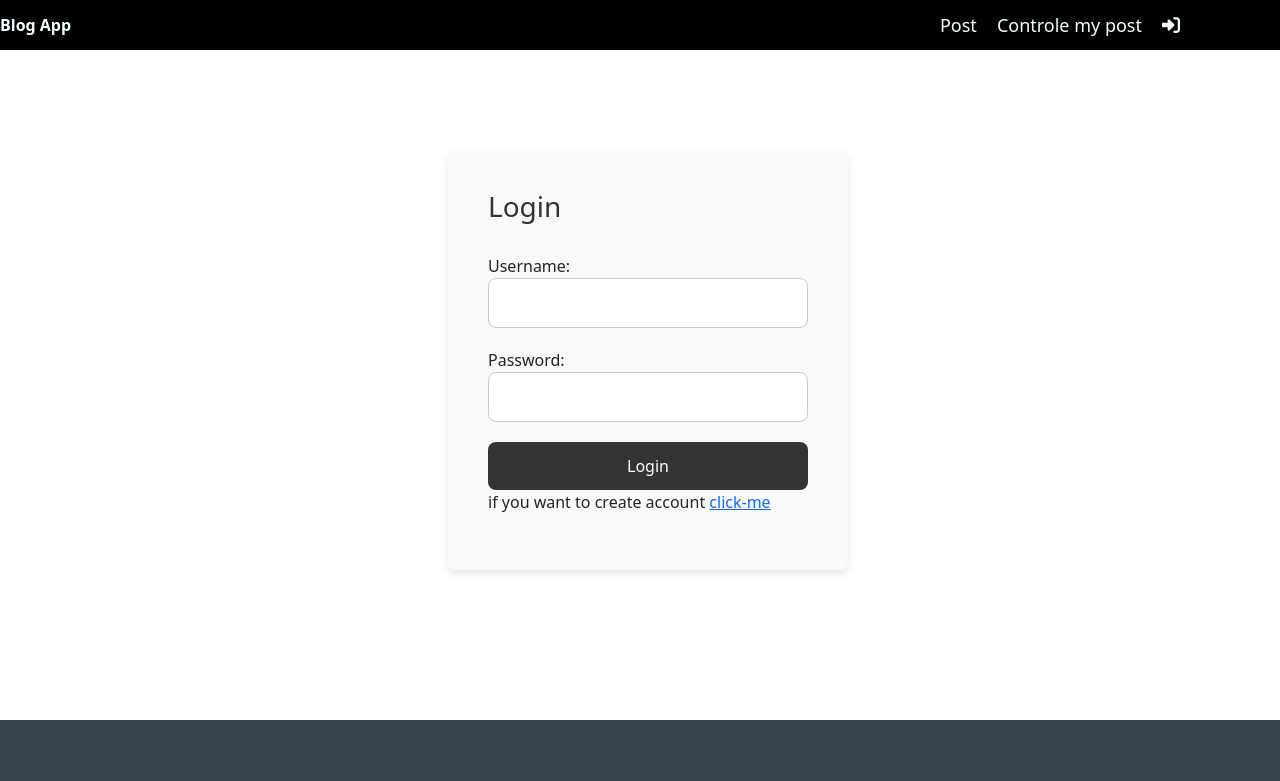
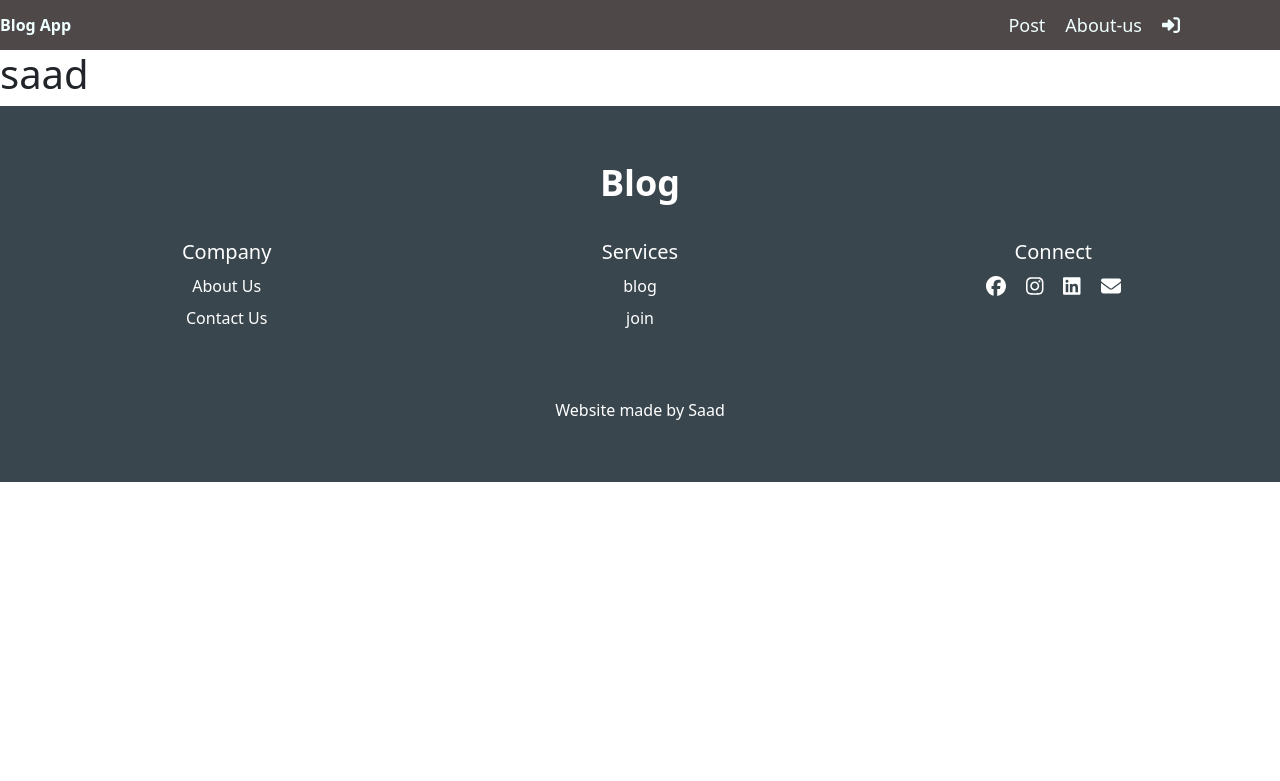
Before and after one commit to saad942/BlogPost, a React (Create React App) app in the folder my-app/: page / in a window 1280 px wide. Shown: the top 781 px of the page. Built offline with nearby package versions, Linux system fonts and the light colour scheme.

Commit message:
work for handlle foter and tokn

```diff
--- a/my-app/src/App.js
+++ b/my-app/src/App.js
@@ -8,7 +8,7 @@ import Home from './home/home';
 import Profil from './profil/profil';
 import React, { useEffect } from 'react';
 import Enregister from './Enregister/enregister';
-
+import Front from './Front/front';
 function App() {
   useEffect(() => {
     // Load Botpress Web Chat Scripts
@@ -38,16 +38,18 @@ function App() {
     <div className="App">
     <Router>
       <Nav />
+      <Routes>
+      <Route path="/"element={<><Front /><Footer /> </>}/>
 
-        <Routes>
+        <Route path="/login"element={<><Login /><Footer /> </>}/>
+        <Route path="/regestry" element={<>  <Regestry />  <Footer /></>}/>
+
+        {/* Routes without Footer */}
         <Route path="/Controle" element={<Controle />} />
-          <Route path="/" element={<Login />} />
-          <Route path="/regestry" element={<Regestry />} />
         <Route path="/enregiter" element={<Enregister />} />
         <Route path="/home" element={<Home />} />
         <Route path="/profile" element={<Profil />} />
       </Routes>
-        <Footer />
     </Router>
   </div>
   );
--- a/my-app/src/Enregister/enregister.js
+++ b/my-app/src/Enregister/enregister.js
@@ -6,12 +6,17 @@ const RegisteredPosts = () => {
   const [posts, setPosts] = useState([]);
   // const post = JSON.parse(localStorage.getItem('post'));
   const user = JSON.parse(localStorage.getItem('user'));
+  const token = localStorage.getItem('token');
+
 
   useEffect(() => {
     const fetchPosts = async () => {
       if (user ) {
         try {
-          const response = await axios.get(`http://localhost:3002/user/enr/${user.id}`);
+          const response = await axios.get(`http://localhost:3002/user/enr/${user.id}`,{
+             headers: {
+            'Authorization': ` ${token}` // Fix Authorization header
+        }});
           setPosts(response.data);
         } catch (error) {
           console.error('Error fetching registered posts:', error);
--- /dev/null
+++ b/my-app/src/Front/front.js
@@ -0,0 +1,5 @@
+export default function Front(){
+    return(<div>
+        <h1>saad</h1>
+    </div>)
+}
--- a/my-app/src/nav/nav.css
+++ b/my-app/src/nav/nav.css
@@ -5,7 +5,7 @@
 
 .navbar {
     display: flex;
-    background-color: black;
+    background-color: rgb(78, 72, 72);
     height: 50px;
     align-items: center;
     color: azure;
--- a/my-app/src/nav/nav.js
+++ b/my-app/src/nav/nav.js
@@ -18,11 +18,12 @@ export default function Nav() {
                 {!token ? (
                     <>
                        <span onClick={() => navigate('/home')}> Post</span>
-                        <span onClick={() => navigate('/')}>Controle my post</span>
-                        <span> <FontAwesomeIcon icon={faSignInAlt} onClick={() => navigate('/')} style={{ cursor: 'pointer' }} /></span>
+                        <span onClick={() => navigate('/')}>About-us</span>
+                        <span> <FontAwesomeIcon icon={faSignInAlt} onClick={() => navigate('/login')} style={{ cursor: 'pointer' }} /></span>
                     </>
                 ) : (
                     <>
+
                         {/* <span onClick={() => navigate('/Controle')}>Controle my post</span> */}
                         <input type="text" placeholder="Search posts..." className="search-input" />
                         <FontAwesomeIcon icon={faSearch} className="search-icon" />
--- a/my-app/src/profil/profil.js
+++ b/my-app/src/profil/profil.js
@@ -10,15 +10,21 @@ function App() {
     const [information, setInformation] = useState([])
     const navigate = useNavigate();
     const user = JSON.parse(localStorage.getItem('user'));
+    const token = localStorage.getItem('token');
+
     const logout = () => {
         localStorage.removeItem('token'); // For example, if you store user data in localStorage
+        localStorage.removeItem('post');
+        localStorage.removeItem('user');
         navigate('/');
     };
 
     useEffect(() => {
         const fetchUser = async () => {
             try {
-                const response = await axios.get(`http://localhost:3002/user/user/${user.id}`);
+                const response = await axios.get(`http://localhost:3002/user/user/${user.id}`,{ headers: {
+                    'Authorization': ` ${token}` // Fix Authorization header
+                }});
                 setInformation(response.data);
             } catch (error) {
                 console.error("Error fetching user:", error);
--- a/my-app/src/profil/profile.css
+++ b/my-app/src/profil/profile.css
@@ -47,7 +47,7 @@
     text-decoration: none;
     font-size: 18px;
     display: block;
-    margin-top: 539px;
+    margin-top: 376px;
     cursor: pointer;
 }
 
```
Also changed, not shown: 2 other files (tests, documents, lock files or other folders). Lines whose indentation alone changed are shown as unchanged.
